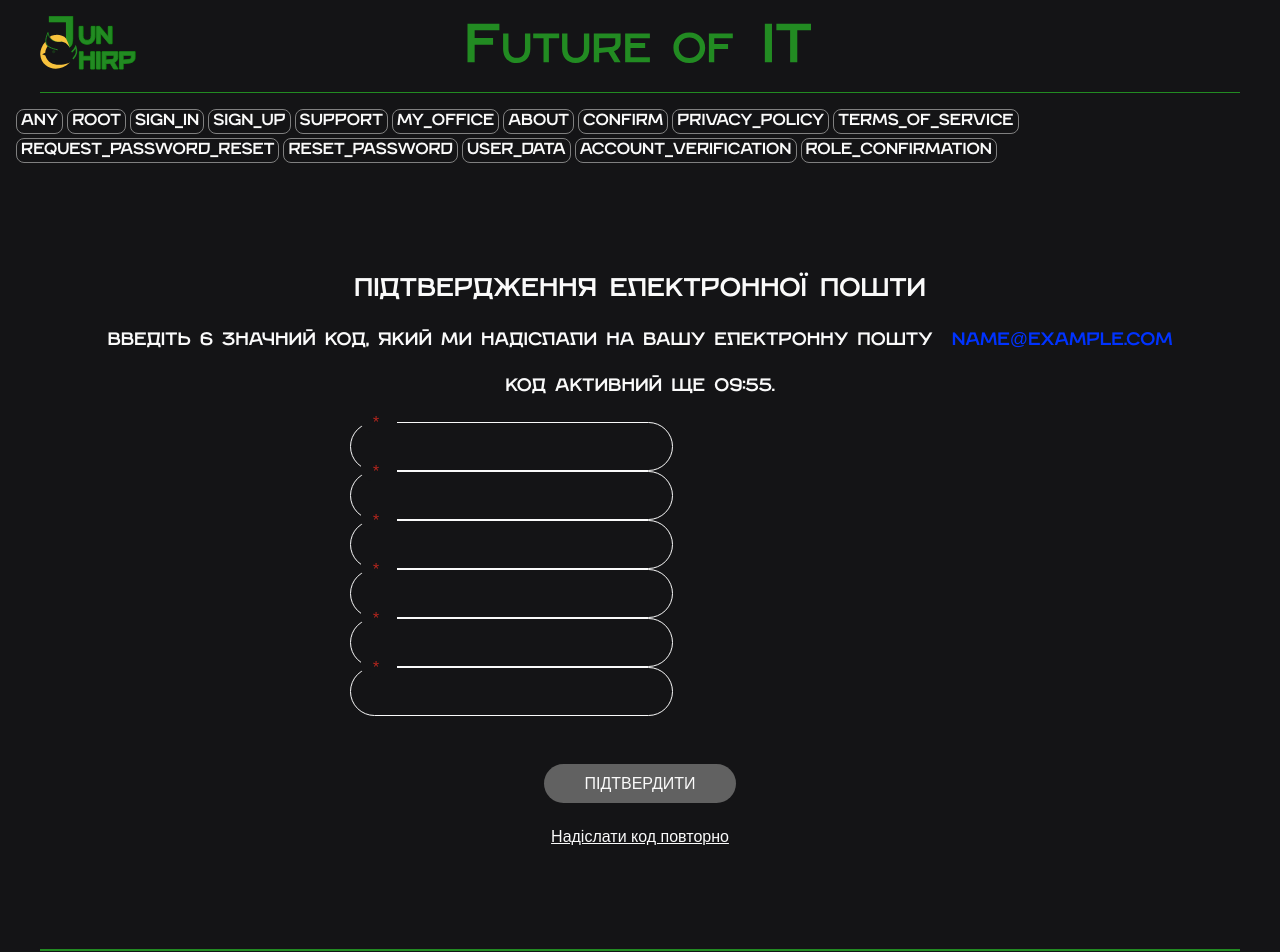
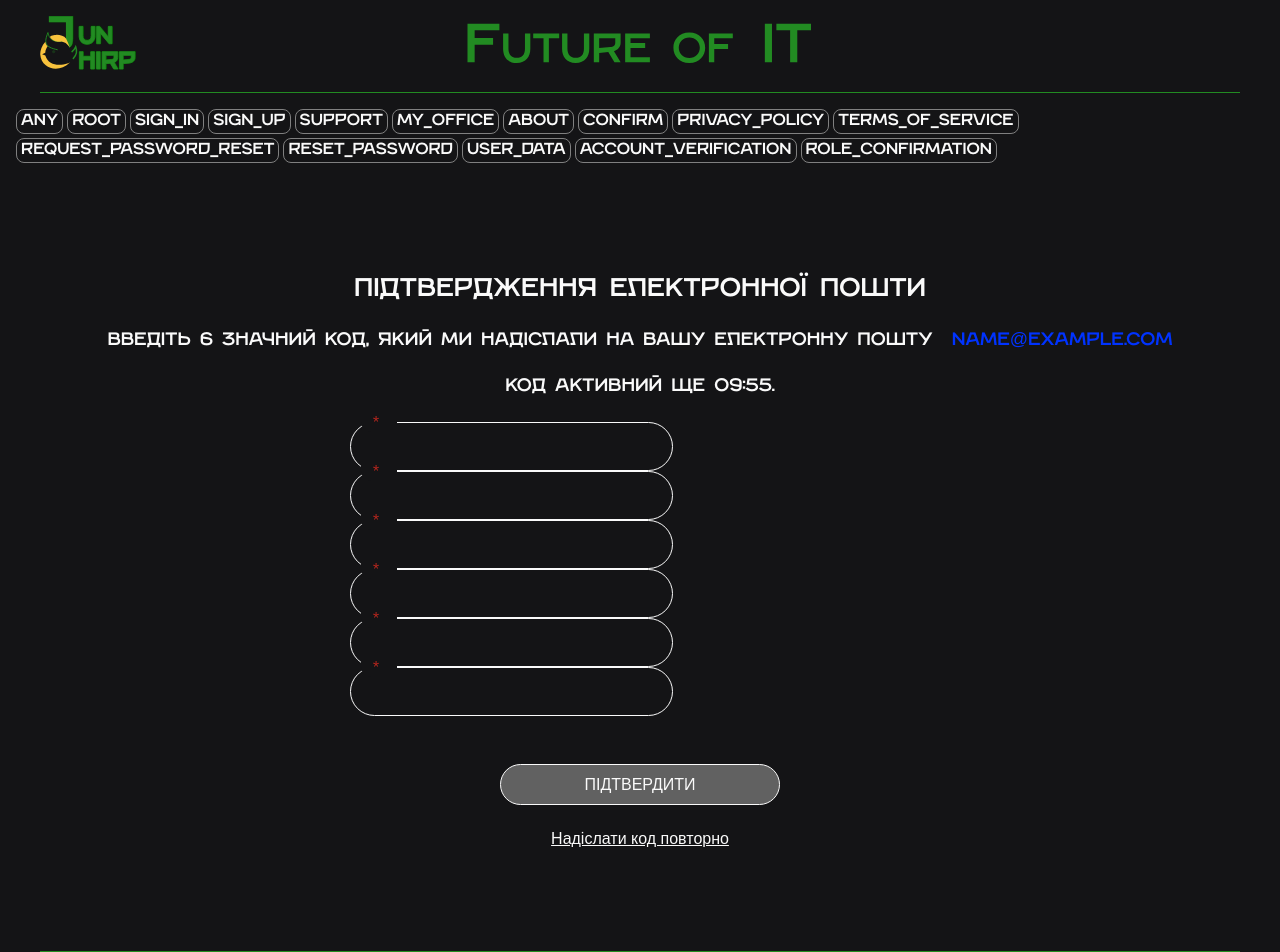
Before and after one commit to junchirp/junchirp, a Next.js app: page /confirm in a window 1280 px wide. Shown: the top 952 px of the page. Built offline with nearby package versions, Linux system fonts and the light colour scheme; no server answers; sample sign-in values are in the browser's storage.

Commit message:
comfirm component refactor

```diff
--- a/src/app/confirm/page.tsx
+++ b/src/app/confirm/page.tsx
@@ -1,4 +1,4 @@
-import ConfirComponent from '@/components/Confirm/ConfirmComponent';
+import ConfirComponent from '@/components/Auth/Confirm/ConfirmComponent';
 
 const ConfirmPage = () => {
   return <ConfirComponent />;
--- a/src/components/Confirm/ConfirmComponent.tsx
+++ b/src/components/Auth/Confirm/ConfirmComponent.tsx
@@ -1,6 +1,6 @@
 'use client';
 
-import { Field, Form, Formik } from 'formik';
+import { Form } from 'formik';
 
 import { validationSchemaConfirm } from '@/validation/validationConfirm';
 import useEmailConfirmation from '@/hooks/useEmailConfirmation';
@@ -9,8 +9,8 @@ import useCodeInput from '@/hooks/useCodeInput';
 import Button from '@/components/UI/Button/Button';
 import Loader from '@/components/UI/Loader/Loader';
 
-import DynamicForm from '../UI/Forms/DynamicForm/DynamicForm';
-import { FormField } from '../UI/Forms/CustomInput/CustomInput';
+import DynamicForm from '../../UI/Forms/DynamicForm/DynamicForm';
+import { FormField } from '../../UI/Forms/CustomInput/CustomInput';
 
 import styles from './styles.module.scss';
 import common from '@/components/Auth/commonAuthStyles.module.scss';
@@ -91,21 +91,16 @@ const ConfirComponent = () => {
                     }}
                   />
                 ))}
-                {/* {touched.code && errors.code && (
-                  <div className={styles.invalid__code__message}>
-                    {errors.code}
-                  </div>
-                )} */}
               </div>
               {backendError && (
-                <div className={styles.error__backend}>{backendError}</div>
+                <div className={common.error__backend}>{backendError}</div>
               )}
               <Button
-                className={`${styles.styledBtn} ${
+                className={`${common.styledBtn} ${styles.submit__comfirmBtn} ${
                   (touched.code && errors.code) || backendError
-                    ? styles.invalid
+                    ? common.invalid
                     : touched.code && !errors.code
-                    ? styles.valid
+                    ? common.valid
                     : ''
                 }
               ${backendError ? styles.invalid__backendError : ''}`}
--- a/src/components/Confirm/styles.module.scss
+++ b/src/components/Auth/Confirm/styles.module.scss
@@ -1,5 +1,5 @@
-@import '../../sass/utils/container';
-@import '../../sass/utils/mixins';
+@import '@/sass/utils/container';
+@import '@/sass/utils/mixins';
 
 .section {
   padding-top: 55px;
@@ -102,36 +102,42 @@
   justify-content: center;
   width: 100%;
   bottom: -35px;
-  color: #b3261e;
+  color: var(--invalid);
   @include font(14px, 2vw, 18px, 500, 22px);
 }
 
-.styledBtn {
-  cursor: pointer;
-  padding: 10px 20px 10px 20px;
-  background-color: #616161;
-  color: var(--text-color);
-  border-radius: 40px;
-  border: none;
-  outline: none;
+// цю кнопку можна звідси забрати, оскільки вона дублює styledBtn із загальних стилів
+// .styledBtn {
+//   cursor: pointer;
+//   padding: 10px 20px 10px 20px;
+//   background-color: #616161;
+//   color: var(--text-color);
+//   border-radius: 40px;
+//   border: none;
+//   outline: none;
+//   width: 192px;
+//   margin: 0 auto;
+//   text-transform: uppercase;
+//   @include font(14px, 2vw, 16px, 400, 19px);
+
+//   &.invalid {
+//     background-color: var(--invalid);
+//     @include flexCenter();
+//     gap: 8px;
+//   }
+
+//   &.valid {
+//     background-color: var(--btn-background);
+
+//     &:hover {
+//       box-shadow: 0px 0px 8px #fff;
+//     }
+//   }
+// }
+
+// деякі унікальні стилі до цієї кнопки можна написати в додатковий клас:
+.submit__comfirmBtn {
   width: 192px;
-  margin: 0 auto;
-  text-transform: uppercase;
-  @include font(14px, 2vw, 16px, 400, 19px);
-
-  &.invalid {
-    background-color: var(--invalid);
-    @include flexCenter();
-    gap: 8px;
-  }
-
-  &.valid {
-    background-color: var(--btn-background);
-
-    &:hover {
-      box-shadow: 0px 0px 8px #fff;
-    }
-  }
 }
 
 .btn__resend {
@@ -147,11 +153,7 @@
     text-decoration-color: #989898;
   }
 }
-.error__backend {
-  color: #b3261e;
-  text-align: center;
-  @include font(14px, 2vw, 20px, 400, 19px);
-}
+
 .disabled {
   text-decoration-color: #989898;
   color: #989898;
--- a/src/components/Auth/RequestPasswordReset/requestPasswordReset.module.scss
+++ b/src/components/Auth/RequestPasswordReset/requestPasswordReset.module.scss
@@ -1,2 +1,2 @@
-@import '../../../sass/utils/container';
-@import '../../../sass/utils/mixins';
+@import '@/sass/utils/container';
+@import '@/sass/utils/mixins';
--- a/src/components/Auth/commonAuthStyles.module.scss
+++ b/src/components/Auth/commonAuthStyles.module.scss
@@ -100,7 +100,7 @@
   text-decoration-thickness: 1px;
 }
 
-// для реєстрації, reset password, confirm component
+// для реєстрації, reset password
 .resetBtn {
   cursor: pointer;
   background-color: transparent;
```
